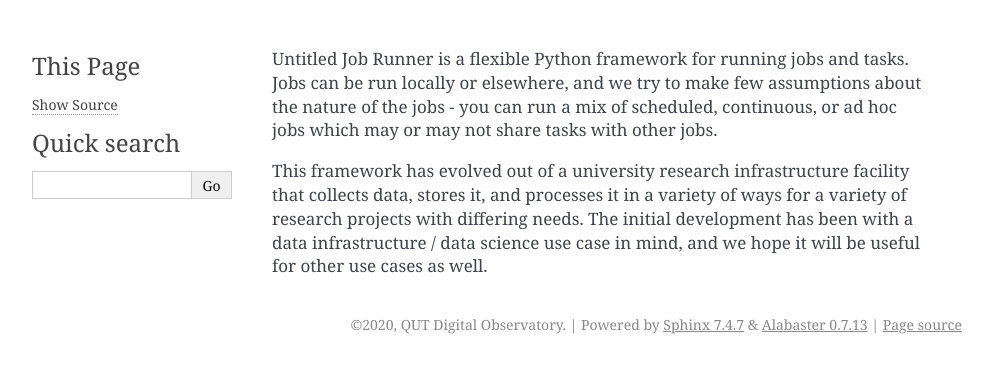
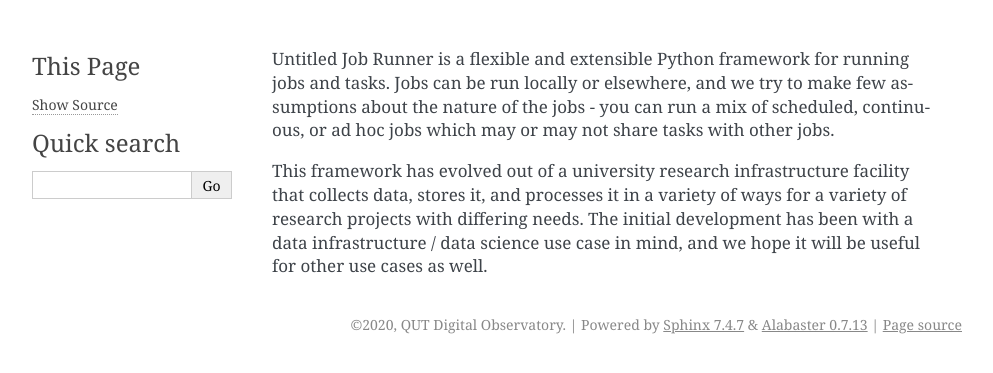
Before and after one commit to QUT-Digital-Observatory/untitled_job_runner, a Sphinx documentation site: the page built from docs/what_is_ujr.rst, in a window 1280 px wide. Shown: the top 373 px of the page, without its empty margins (148-1141 px from the left). Built offline with Sphinx 7.4.7, drawn with Linux system fonts in a browser that asks for light colours.

```diff
--- a/docs/what_is_ujr.rst
+++ b/docs/what_is_ujr.rst
@@ -1,7 +1,7 @@
-Untitled Job Runner is a flexible Python framework for running jobs and tasks. Jobs can
-be run locally or elsewhere, and we try to make few assumptions about the nature
-of the jobs - you can run a mix of scheduled, continuous, or ad hoc jobs which may or
-may not share tasks with other jobs.
+Untitled Job Runner is a flexible and extensible Python framework for running jobs
+and tasks. Jobs can be run locally or elsewhere, and we try to make few assumptions
+about the nature of the jobs - you can run a mix of scheduled, continuous, or ad hoc
+jobs which may or may not share tasks with other jobs.
 
 This framework has evolved out of a university research infrastructure facility that
 collects data, stores it, and processes it in a variety of ways for a variety of
```
Also changed, not shown: docs/runners_jobs_tasks.rst (+15 -2 lines), docs/_images/UJR_runner_loop.svg, 1 other file.
